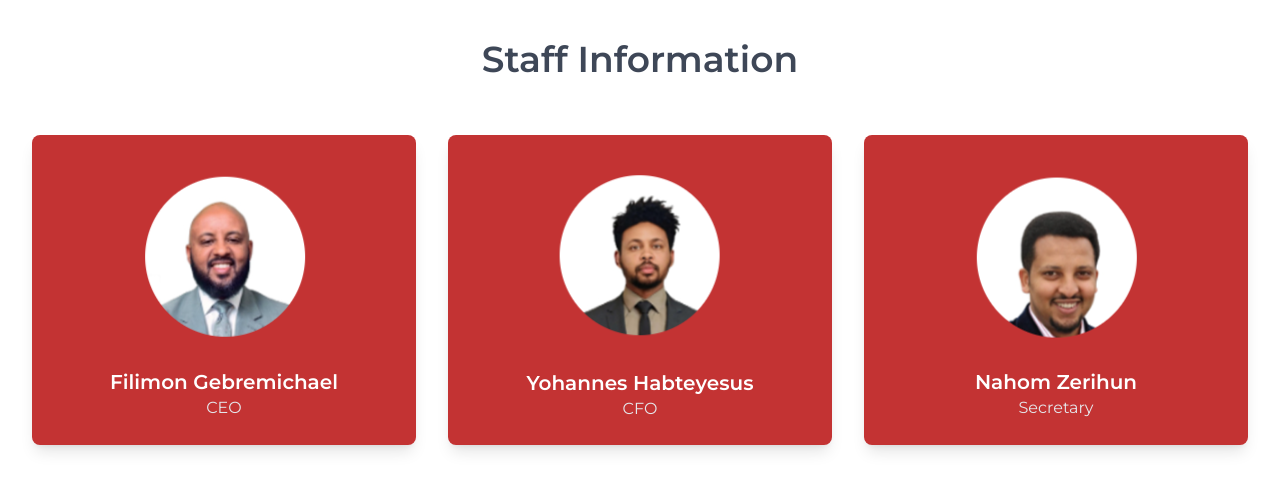
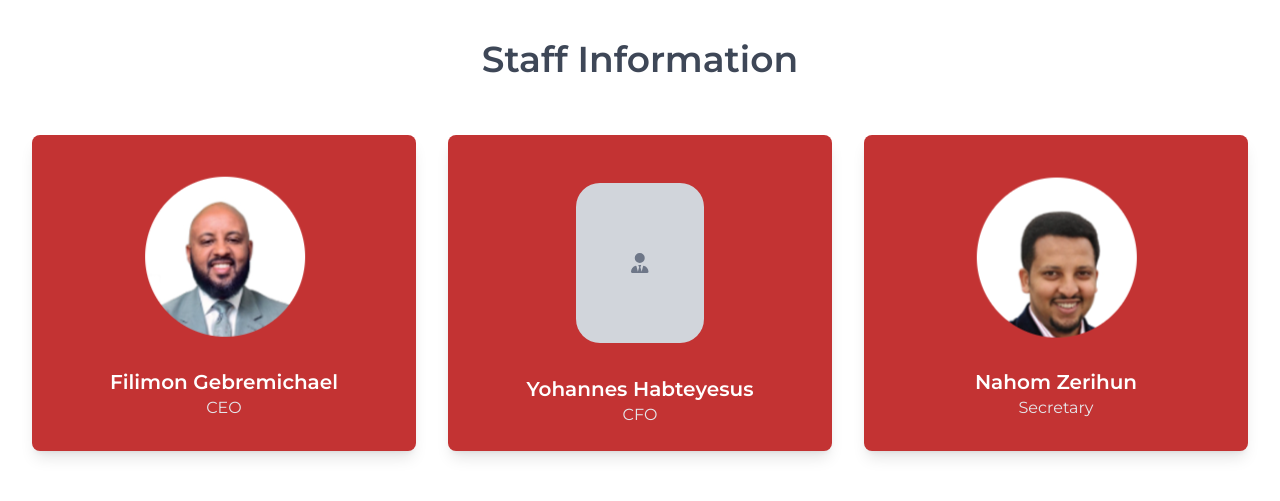
Before and after one commit to Mesafin/UADHC, a Next.js app: page /about in a window 1280 px wide. Shown: the part 2460-2961 px from the top of the page. Built offline with nearby package versions, Linux system fonts and the light colour scheme; a web font is replaced by a local one.

Commit message:
yohannes pic removed

```diff
--- a/components/about/Staff.js
+++ b/components/about/Staff.js
@@ -1,24 +1,31 @@
-
 import React from 'react';
+import { FontAwesomeIcon } from '@fortawesome/react-fontawesome';
+import { faUserTie } from '@fortawesome/free-solid-svg-icons'; // Icon for CFO
 
 const staffMembers = [
   { name: 'Filimon Gebremichael', title: 'CEO', image: '/staff/filimon.png' },
-  { name: 'Yohannes Habteyesus', title: 'CFO', image: '/staff/yohans.png' },
+  { name: 'Yohannes Habteyesus', title: 'CFO', icon: faUserTie }, // Use icon for Yohannes
   { name: 'Nahom Zerihun', title: 'Secretary', image: '/staff/nahom.png' },
 ];
 
 const Staff = () => {
   return (
     <div className="py-12 px-6 md:px-8 bg-white container mx-auto font-montserrat mt-4 lg:mt-8">
-      <h2 className="text-4xl font-bold text-center text-accent2 mb-12 lg:mb-14  font-montserrat">Staff Information</h2>
+      <h2 className="text-4xl font-bold text-center text-accent2 mb-12 lg:mb-14 font-montserrat">Staff Information</h2>
       <div className="grid grid-cols-1 md:grid-cols-3 gap-8">
         {staffMembers.map((staff, index) => (
           <div key={index} className="bg-uRed text-white p-6 rounded-lg text-center shadow-lg">
-            <img
-              src={staff.image}
-              alt={staff.name}
-              className="w-30 h-30 mx-auto  mb-4 object-cover"
-            />
+            {staff.icon ? (
+              <div className="w-32 h-40 mt-6 mx-auto mb-8 p-2 bg-gray-300 flex items-center justify-center rounded-3xl ">
+                <FontAwesomeIcon icon={staff.icon} className="text-xl text-accent" />
+              </div>
+            ) : (
+              <img
+                src={staff.image}
+                alt={staff.name}
+                className="w-30 h-30 mx-auto mb-4 object-cover rounded-full"
+              />
+            )}
             <h3 className="text-xl font-bold">{staff.name}</h3>
             <p className="text-gray-200">{staff.title}</p>
           </div>
--- a/package.json
+++ b/package.json
@@ -10,6 +10,8 @@
   },
   "dependencies": {
     "@fortawesome/fontawesome-free": "^6.6.0",
+    "@fortawesome/free-solid-svg-icons": "^6.7.1",
+    "@fortawesome/react-fontawesome": "^0.2.2",
     "@stripe/react-stripe-js": "^3.0.0",
     "@stripe/stripe-js": "^5.2.0",
     "@supabase/supabase-js": "^2.46.2",
```
Also changed, not shown: 1 other file (tests, documents, lock files or other folders).
